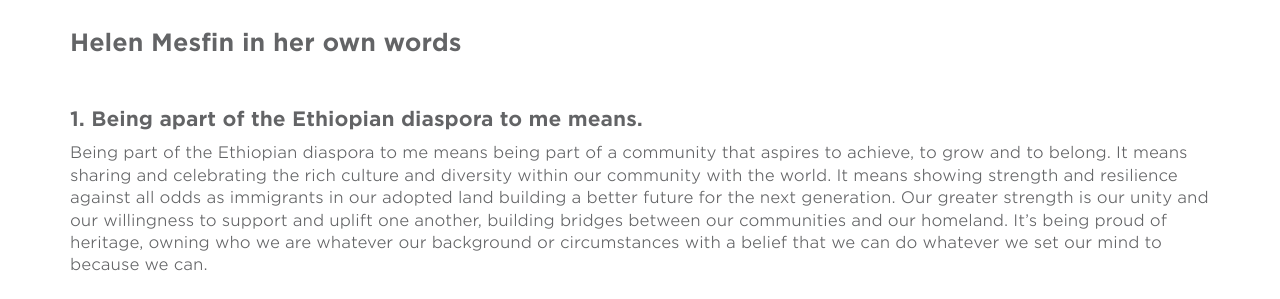
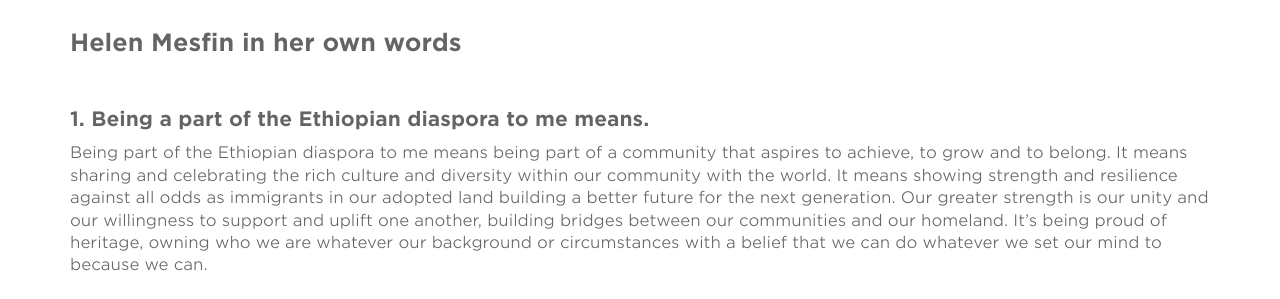
Before and after one commit to YEPNetwork/yepnetwork.github.io, a Jekyll site: the page built from _diaspora/2018-03-01-helen-mesfin.md, in a window 1280 px wide. Shown: the part 672-971 px from the top of the page. Built offline with Jekyll 4.4.1, drawn with Linux system fonts in a browser that asks for light colours; nearby versions of some CDN libraries.

Commit message:
Update 2018-03-01-helen-mesfin.md

```diff
--- a/_diaspora/2018-03-01-helen-mesfin.md
+++ b/_diaspora/2018-03-01-helen-mesfin.md
@@ -15,7 +15,7 @@ In addition, Helen hosts a weekly Amharic talk-show on EBS (Ethiopian Broadcasti
 
 ## Helen Mesfin in her own words
 
-### 1. Being apart of the Ethiopian diaspora to me means.
+### 1. Being a part of the Ethiopian diaspora to me means.
 
 Being part of the Ethiopian diaspora to me means being part of a community that aspires to achieve,  to grow and to belong. It means sharing and celebrating the rich culture and diversity within our community with the world. It means showing strength and resilience against all odds as immigrants in our adopted land building a better future for the next generation. Our greater strength is our unity and our willingness to support and uplift one another, building bridges between our communities and our homeland.  It's being proud of heritage, owning who we are whatever our background or circumstances with a belief that we can do whatever we set our mind to because we can.
 
```
